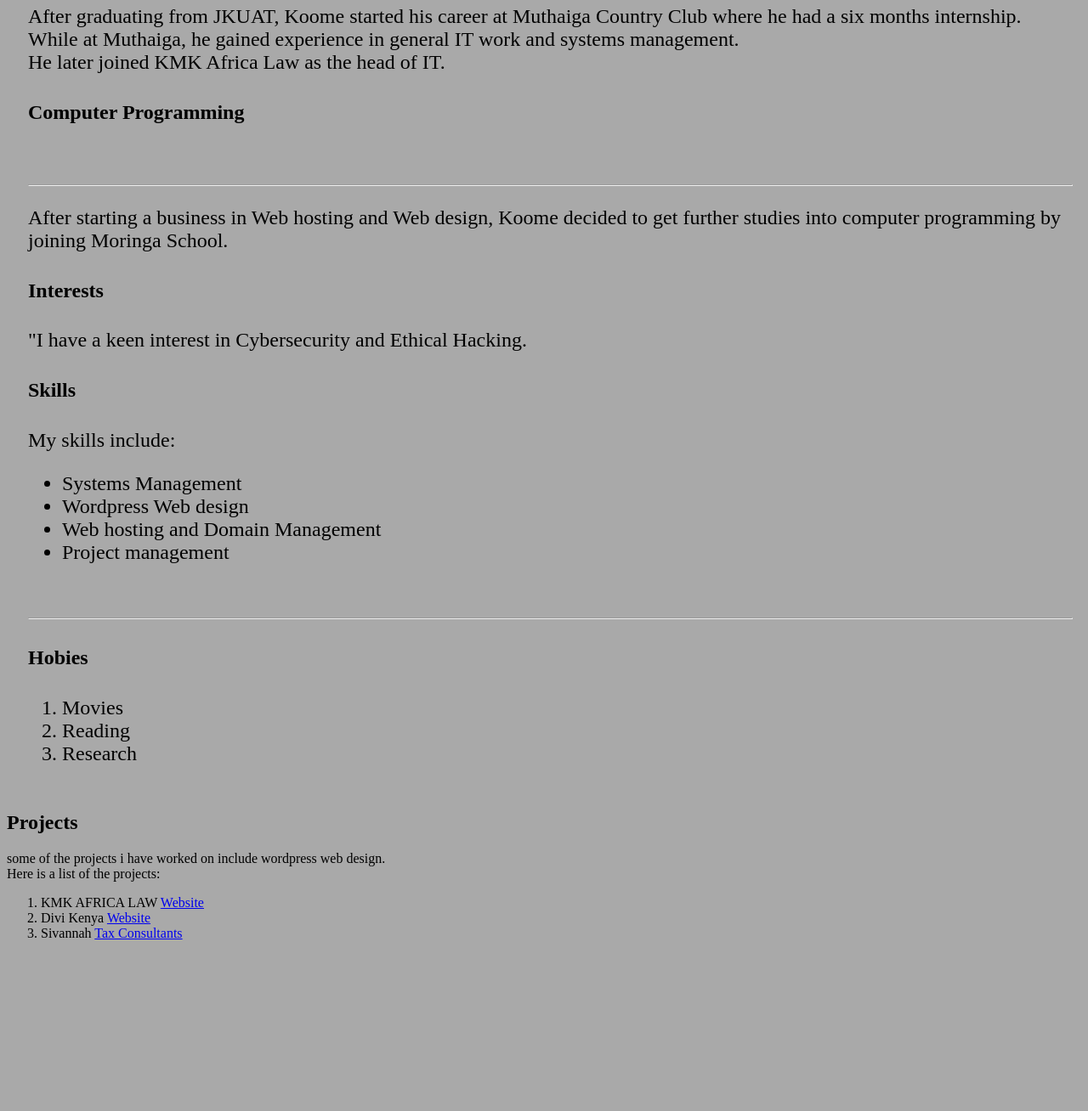
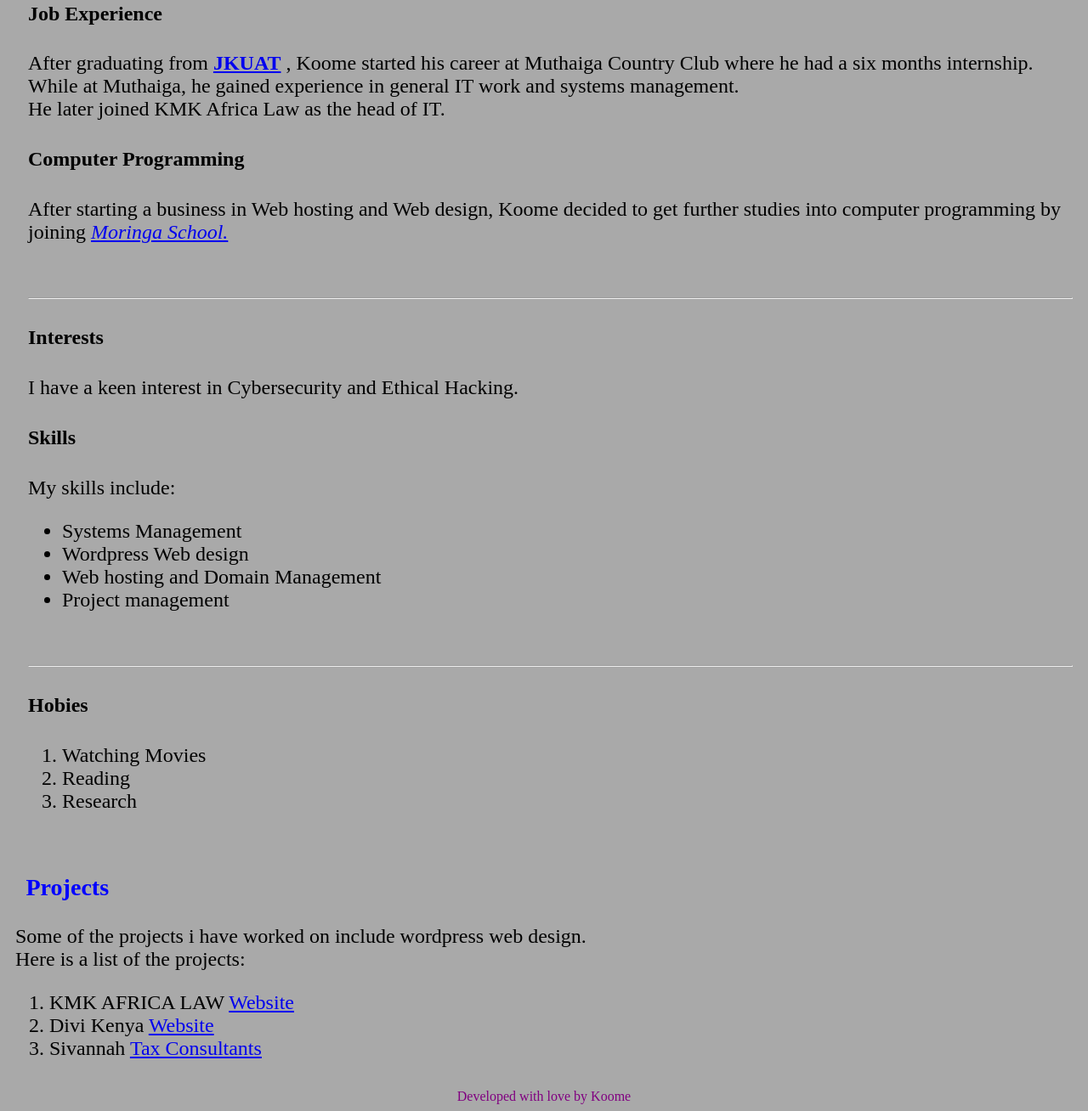
Before and after one commit to KoomeA/portfolio, a plain HTML site: page index.html in a window 1280 px wide. Shown: the part 767-2075 px from the top of the page at 85% size. Before the commit the page ends 1891 px from the top, so only its background shows below. Drawn offline with Linux system fonts and the light colour scheme.

Commit message:
add general styling and modification to the page and add the licence and readme files

```diff
--- a/css/styles.css
+++ b/css/styles.css
@@ -28,12 +28,13 @@ body {
   float: right;
   background-color: cornsilk;
   margin: 20px;
+  height: 20%;
 
 }
 img {
   width: 240px;
   height: 180px;
-  margin: 20px;
+  margin: 60px;
 }
 .personal {
   margin-top: 20vw;
@@ -42,6 +43,20 @@ img {
   font-size: 24px;
 }
 #about {
-  font-size: 26px;
+  font-size: 36px;
+  text-indent: 1%;
+  color: blue;
+
+}
+.project {
+  font-size: 24px;
+  padding: 10px;
+}
+#footer {
+  color: purple;
+  text-align: center;
+}
+#last {
+  color: blue;
   text-indent: 1%;
 }
--- a/index.html
+++ b/index.html
@@ -32,19 +32,20 @@
 		<section id="job">
 			<h4>Job Experience</h4>
 			<p>
-				After graduating from JKUAT, Koome started his career at Muthaiga Country Club where he had a six months internship. <br> While at Muthaiga, he gained experience in general IT work
+				After graduating from <a href="http://jkuat.ac.ke"><strong>JKUAT</strong></a>  , Koome started his career at Muthaiga Country Club where he had a six months internship. <br> While at Muthaiga, he gained experience in general IT work
 				and systems management. <br>
 				He later joined KMK Africa Law as the head of IT.
 			</p>
 		</section>
 		<section class="career">
 		<h4>Computer Programming</h4>
+		<p>
+			After starting a business in Web hosting and Web design, Koome decided to get further studies into computer programming by joining <a href="http://moringaschool.com"><em>Moringa School.</em> </a>
+		</p>
 		<br><hr>
-			<p>
-				After starting a business in Web hosting and Web design, Koome decided to get further studies into computer programming by joining Moringa School.
-			</p>
+
 			<h4>Interests</h4>
-			<p>"I have a keen interest in Cybersecurity and Ethical Hacking.
+			<p>I have a keen interest in Cybersecurity and Ethical Hacking.
 			</p>
 			<div>
 				<h4>Skills</h4>
@@ -58,7 +59,7 @@
 				<br><hr>
 				<h4>Hobies</h4>
 				<ol>
-					<li>Movies</li>
+					<li>Watching Movies</li>
 					<li>Reading</li>
 					<li>Research</li>
 				</ol>
@@ -66,9 +67,9 @@
 		</section>
 	</div>
 	<div class="project">
-		<h2>Projects</h2>
+		<h3 id="last">Projects</h3>
 		<p>
-			some of the projects i have worked on include wordpress web design. <br> Here is a list of the projects:
+			Some of the projects i have worked on include wordpress web design. <br> Here is a list of the projects:
 			<ol>
 				<li>KMK AFRICA LAW <a href="http://kmkadvocates.co.ke">Website</a></li>
 				<li>Divi Kenya <a href="http://divikenya.com">Website</a></li>
@@ -77,7 +78,7 @@
 		</p>
 	</div>
 
-
+	<footer id="footer">Developed with love by Koome</footer>
 
 </body>
 </html>
```
Also changed, not shown: 2 other files.
